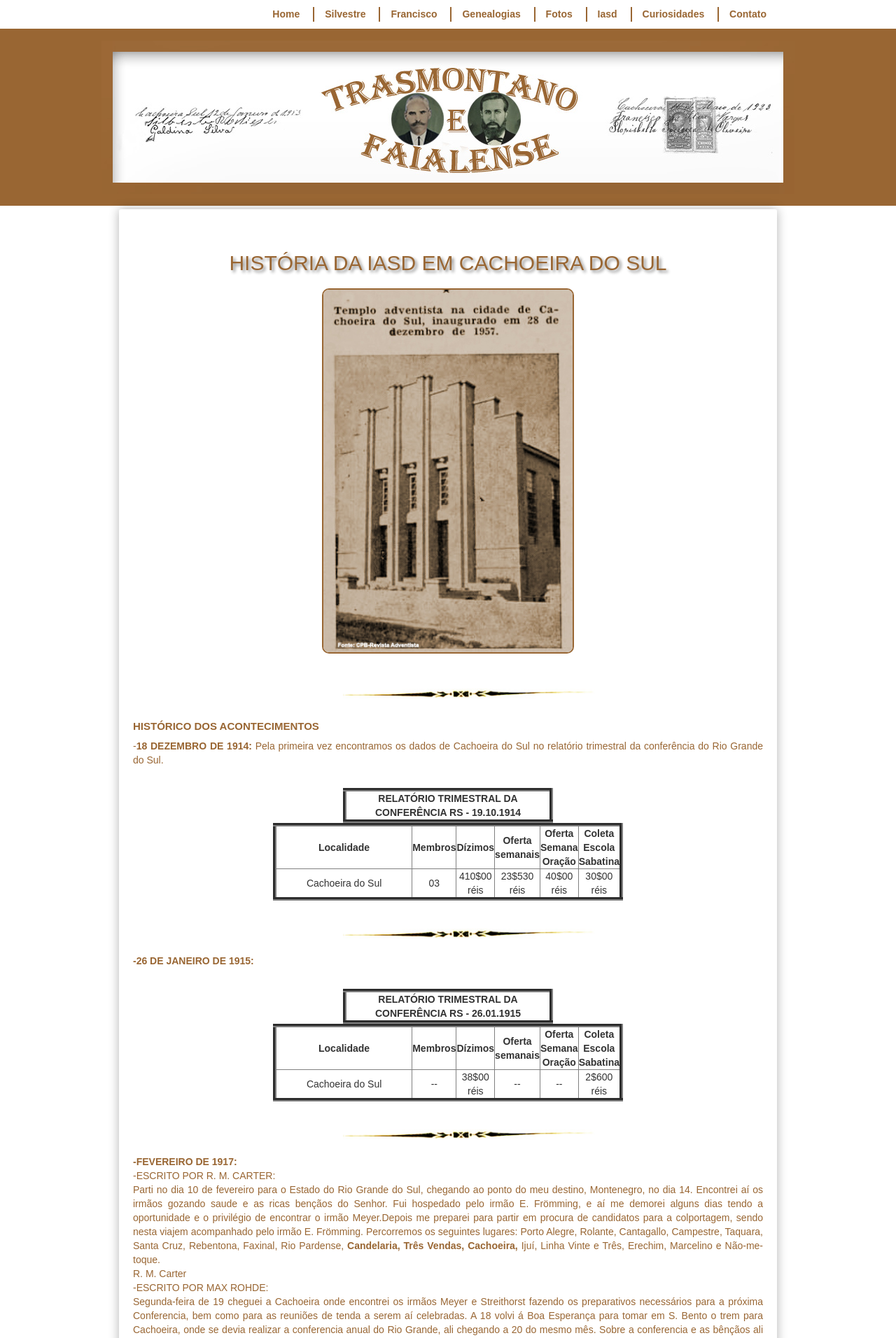
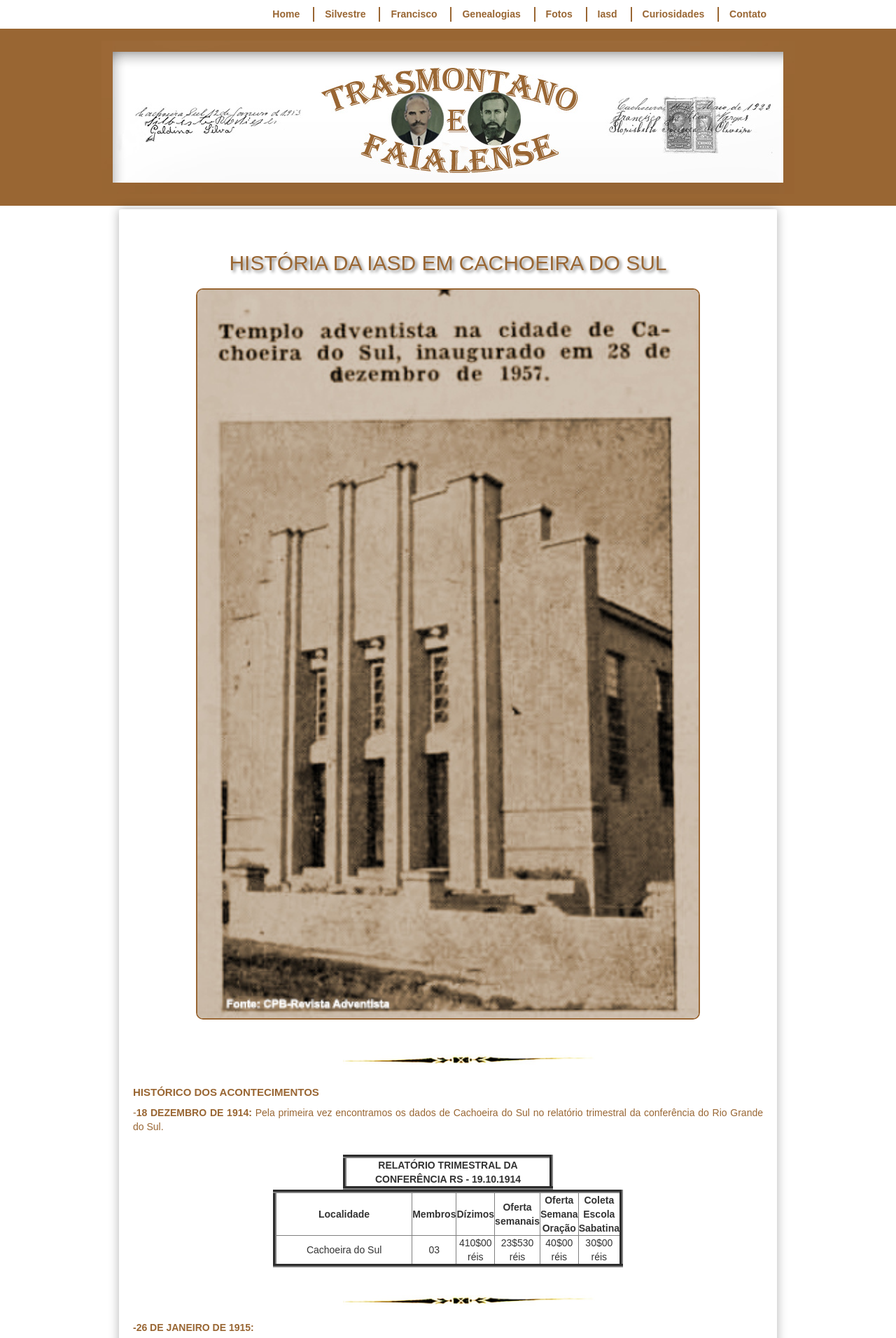
Before and after one commit to claudiovargas1955/claudiovargas1955.github.io, a Jekyll site: the page built from _pages/história-da-iasd-cachoeira.html, in a window 1280 px wide. Shown: the top 1912 px of the page at 70% size. Built offline with Jekyll 4.4.1, drawn with Linux system fonts in a browser that asks for light colours; some web fonts are replaced.

Commit message:
Update história-da-iasd-cachoeira.html

```diff
--- a/_pages/história-da-iasd-cachoeira.html
+++ b/_pages/história-da-iasd-cachoeira.html
@@ -45,19 +45,20 @@ title:  "HISTÓRIA DA IASD CACHOEIRA"
      }
 
 
+
 figure.foto-legenda { position: relative;
                     }
-figure.foto-legenda img { width: 40%;
-                          height: 50%;
-                          margin-left:270px;
-                         }
+figure.foto-legenda img { width: 80%;
+                          height: 100%;
+                          margin-left:90px;
+                        }
  figure.foto-legenda figcaption { opacity: 0;
                                   position: absolute;
-                                  margin-left: 270px;
+                                  margin-left:90px;
                                   top: 0px;
                                   background-color: rgba(0,0,0, 0.3);
                                   color: white;
-                                  width: 40%;
+                                  width: 80%;
                                   height: 100%;
                                   padding-left: 10px;
                                   box-sizing: border-box;
@@ -65,7 +66,8 @@ figure.foto-legenda img { width: 40%;
                                 }
 figure.foto-legenda:hover figcaption {opacity: 5;
                                      }
- h5{text-shadow: 2px 2px 3px #fff;
+
+h5{text-shadow: 2px 2px 3px #fff;
      font-size: 15px;
      font-weight: bold;
      color: #996633;
```
